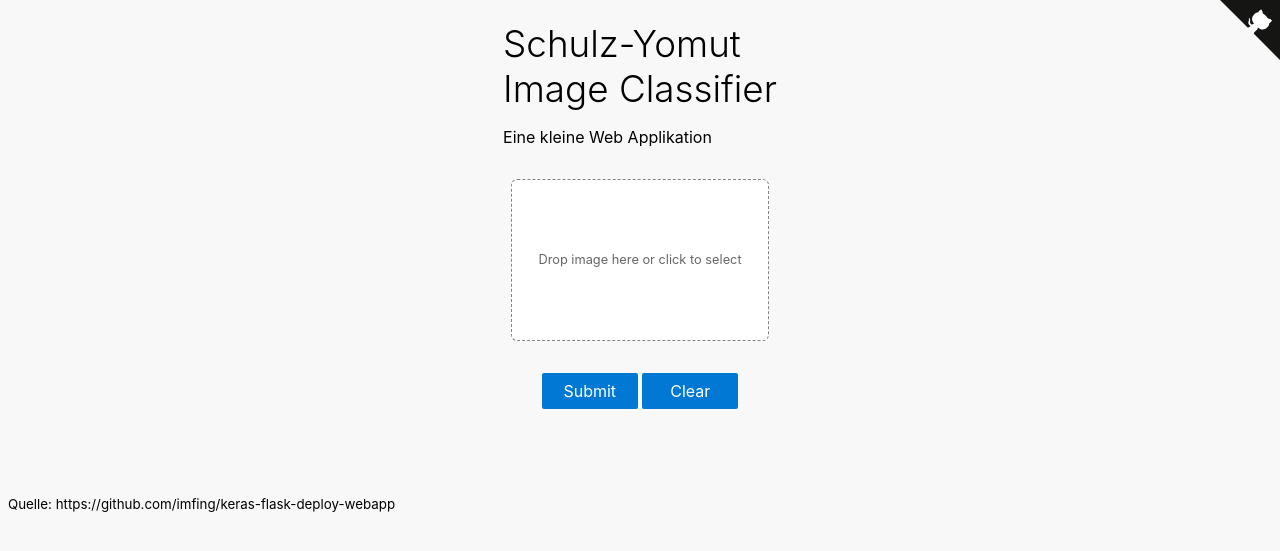
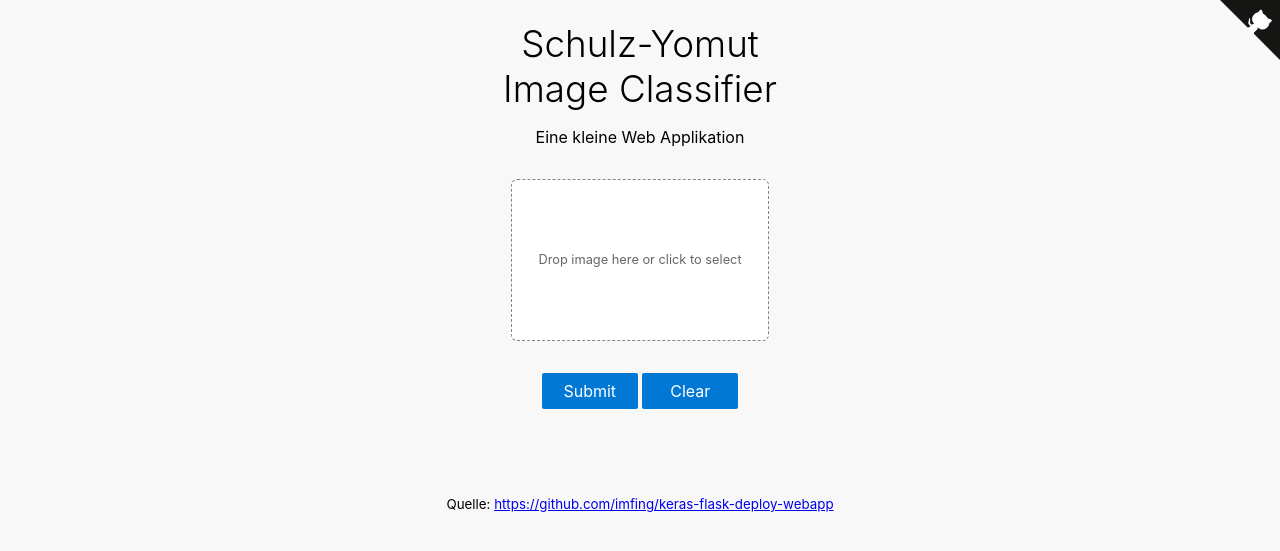
Before and after one commit to tyomut/cloudcomputing_deploy, a Flask app: page / in a window 1280 px wide. Shown: the top 551 px of the page. Run offline with Flask 2, Linux system fonts and the light colour scheme.

Commit message:
updated index

```diff
--- a/static/main.css
+++ b/static/main.css
@@ -38,6 +38,7 @@ body {
   display: flex;
   flex-direction: column;
   align-items: center;
+  text-align: center;
 }
 
 .main .title h3 {
--- a/templates/index.html
+++ b/templates/index.html
@@ -28,7 +28,7 @@
     </svg>
   </div>
 </div>
-<div>
-	<small>Quelle: https://github.com/imfing/keras-flask-deploy-webapp</small>
+<div style="text-align: center;">
+	<small>Quelle: <a href="https://github.com/imfing/keras-flask-deploy-webapp" target="_blank">https://github.com/imfing/keras-flask-deploy-webapp</a></small><img source="../static/link.png" >
 </div>
 {% endblock %}
```
Also changed, not shown: static/link.png (added).
